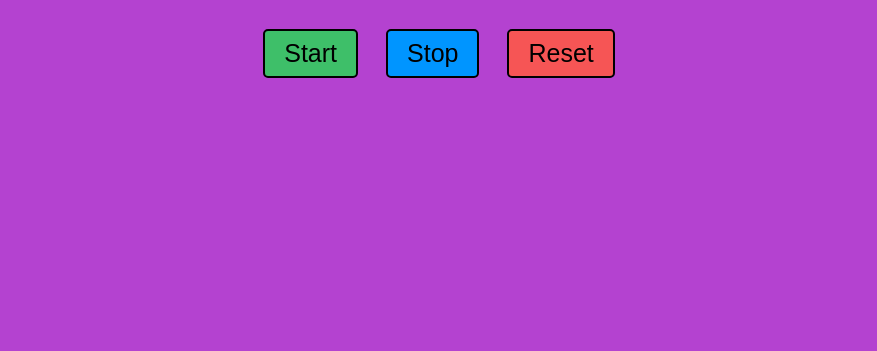
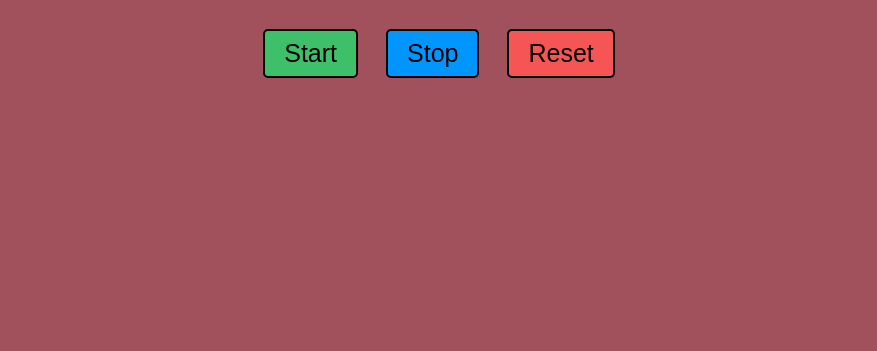
Before and after one commit to YunusShaikh29/Stop-Watch, a plain HTML site: page index.html in a window 1280 px wide. Shown: the part 449-800 px from the top of the page, without its empty margins (201-1078 px from the left). Drawn offline with Linux system fonts and the light colour scheme.

Commit message:
changed the color

```diff
--- a/style.css
+++ b/style.css
@@ -1,5 +1,5 @@
 body{
-    background-color: rgb(180, 66, 208);
+    background-color: rgb(160, 81, 91);
     display: flex;
     justify-content: center;
     align-items: center;
```
